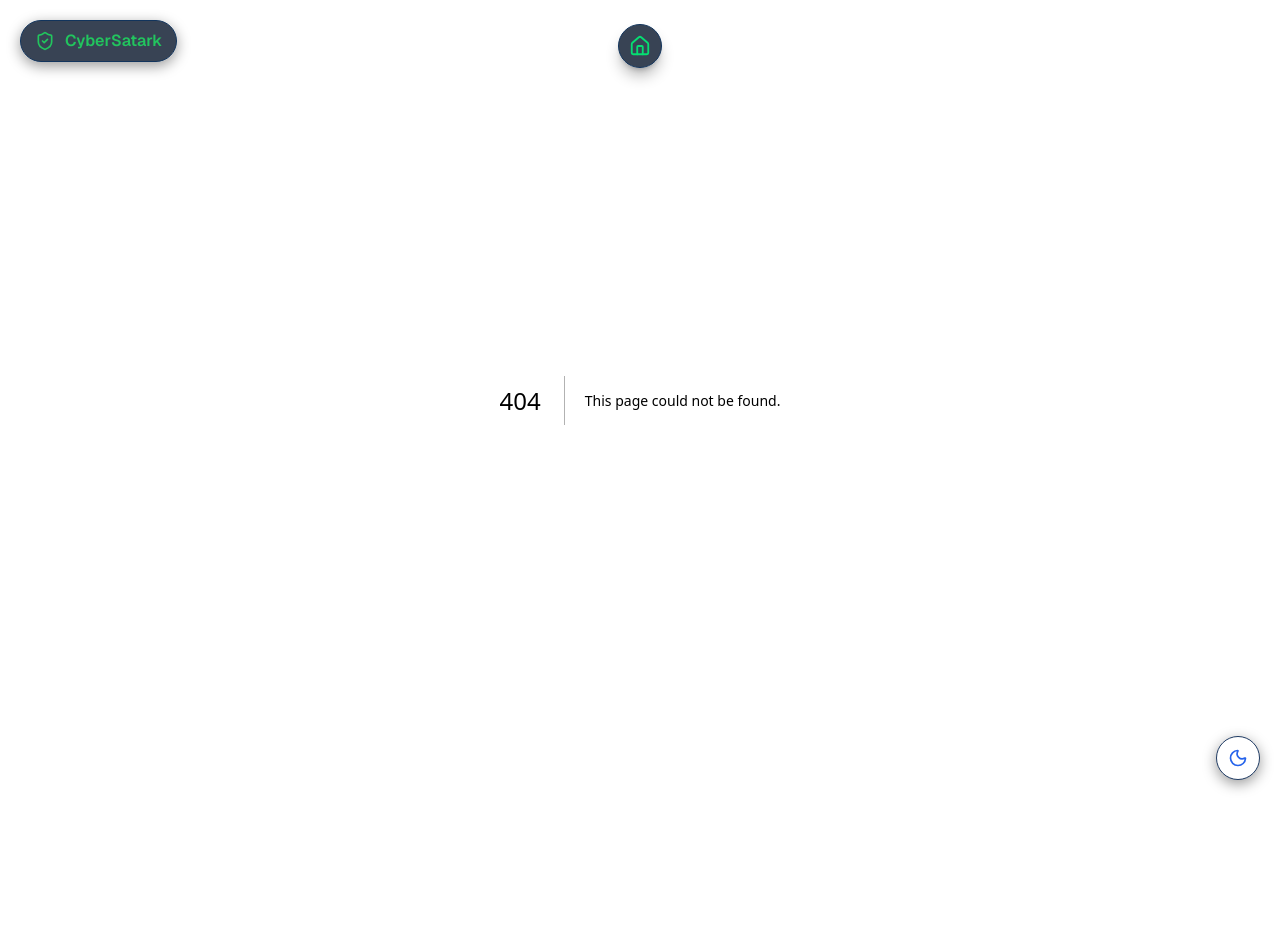
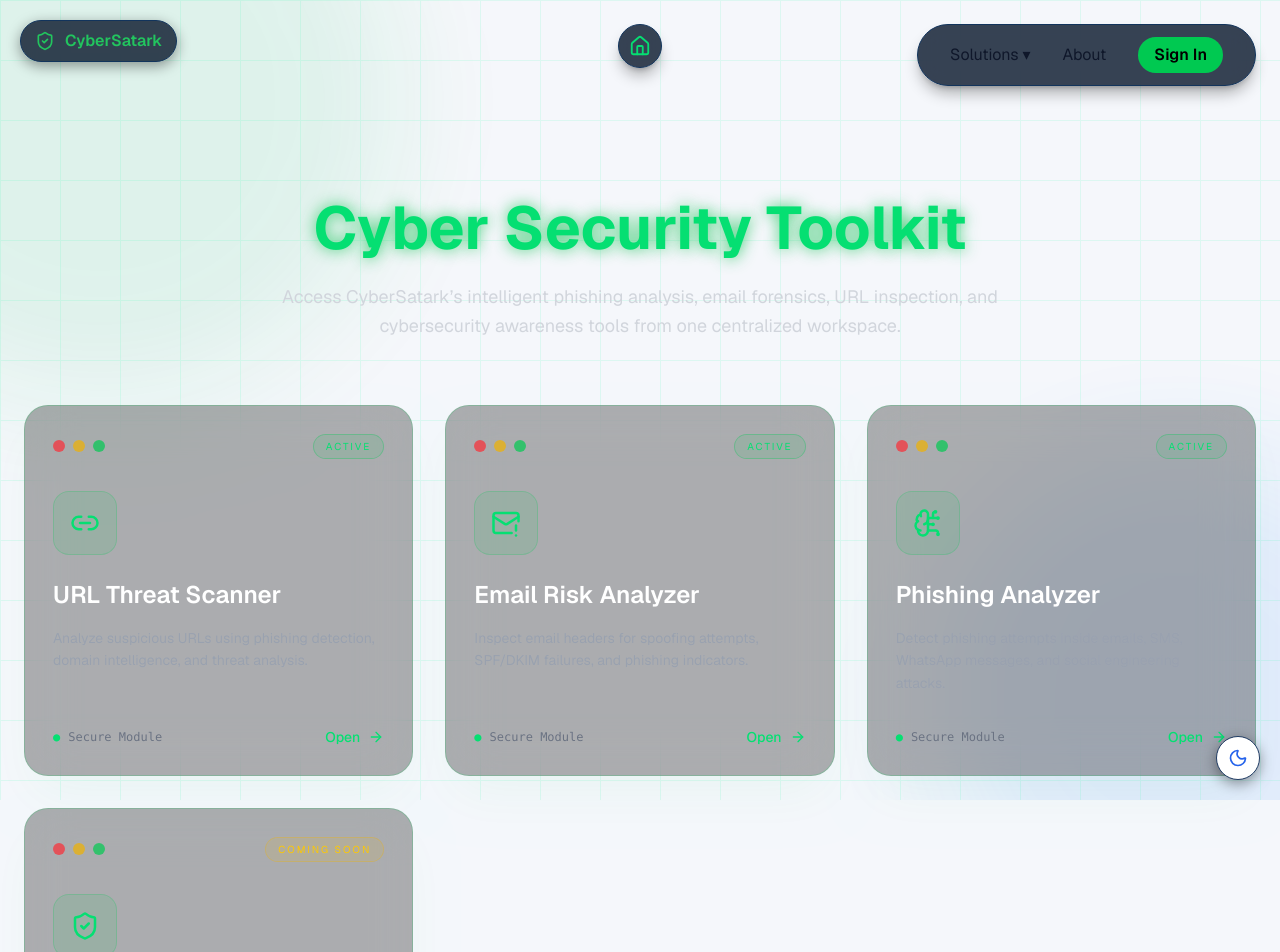
Before and after one commit to NotSoAbhinav/CyberSatark, a Next.js app: page /tools in a window 1280 px wide. Before the commit this address had no page. Shown: the top 952 px of the page. Before the commit the page ends 800 px from the top, so only its background shows below. Built offline with nearby package versions, Linux system fonts and the light colour scheme.

Commit message:
added cybersecurity toolkit page in tools folder

```diff
--- /dev/null
+++ b/app/tools/page.tsx
@@ -0,0 +1,230 @@
+"use client";
+
+import Link from "next/link";
+import Navbar from "@/components/Navbar";
+import CyberBackground from "@/components/cyberbackground";
+import { motion } from "framer-motion";
+
+import {
+  ShieldCheck,
+  MailWarning,
+  Link2,
+  BrainCircuit,
+  ArrowRight,
+} from "lucide-react";
+
+const tools = [
+  {
+    title: "URL Threat Scanner",
+    description:
+      "Analyze suspicious URLs using phishing detection, domain intelligence, and threat analysis.",
+    href: "/tools/url-checker",
+    icon: Link2,
+    status: "Active",
+  },
+
+  {
+    title: "Email Risk Analyzer",
+    description:
+      "Inspect email headers for spoofing attempts, SPF/DKIM failures, and phishing indicators.",
+    href: "/tools/email-checker",
+    icon: MailWarning,
+    status: "Active",
+  },
+
+  {
+    title: "Phishing Analyzer",
+    description:
+      "Detect phishing attempts inside emails, SMS, WhatsApp messages, and social engineering attacks.",
+    href: "/tools/phishing-analysis",
+    icon: BrainCircuit,
+    status: "Active",
+  },
+
+  {
+    title: "Threat Intelligence",
+    description:
+      "Advanced threat intelligence and malware analysis modules coming soon.",
+    href: "#",
+    icon: ShieldCheck,
+    status: "Coming Soon",
+  },
+];
+
+export default function ToolsPage() {
+  return (
+    <>
+      <Navbar />
+      <CyberBackground />
+
+      <main className="min-h-screen px-6 py-28 text-white">
+
+        <div className="max-w-7xl mx-auto">
+
+          {/* HERO */}
+          <motion.div
+            initial={{
+              opacity: 0,
+              y: 35,
+            }}
+            animate={{
+              opacity: 1,
+              y: 0,
+            }}
+            className="text-center mb-16"
+          >
+            <h1 className="text-5xl md:text-6xl font-bold text-green-400">
+              <motion.span
+                animate={{
+                  textShadow: [
+                    "0 0 6px rgba(34,197,94,0.4)",
+                    "0 0 18px rgba(34,197,94,1)",
+                    "0 0 6px rgba(34,197,94,0.4)",
+                  ],
+                }}
+                transition={{
+                  duration: 2.5,
+                  repeat: Infinity,
+                }}
+              >
+                Cyber Security Toolkit
+              </motion.span>
+            </h1>
+
+            <p className="mt-6 text-gray-300 max-w-3xl mx-auto text-lg leading-relaxed">
+
+              Access CyberSatark’s intelligent
+              phishing analysis, email
+              forensics, URL inspection, and
+              cybersecurity awareness tools from
+              one centralized workspace.
+            </p>
+          </motion.div>
+
+          {/* TOOL GRID */}
+          <section className="grid grid-cols-1 md:grid-cols-2 xl:grid-cols-3 gap-8">
+
+            {tools.map((tool, index) => {
+              const Icon = tool.icon;
+
+              return (
+                <Link
+                  key={index}
+                  href={tool.href}
+                  className="group"
+                >
+
+                  <div
+                    className="
+                    h-full
+                    rounded-3xl
+                    border
+                    border-green-500/20
+                    bg-black/30
+                    backdrop-blur-xl
+                    overflow-hidden
+                    shadow-2xl
+                    shadow-green-500/5
+                    hover:shadow-green-500/20
+                    hover:border-green-400/40
+                    transition-all
+                    duration-300
+                    p-7
+                    flex
+                    flex-col
+                  "
+                  >
+
+                    {/* TOP BAR */}
+                    <div className="flex items-center justify-between mb-8">
+
+                      <div className="flex items-center gap-2">
+                        <div className="w-3 h-3 rounded-full bg-red-500/70"></div>
+
+                        <div className="w-3 h-3 rounded-full bg-yellow-500/70"></div>
+
+                        <div className="w-3 h-3 rounded-full bg-green-500/70"></div>
+                      </div>
+
+                      <span
+                        className={`text-[10px] uppercase tracking-[0.2em] px-3 py-1 rounded-full border
+                        ${
+                          tool.status ===
+                          "Active"
+                            ? "border-green-500/30 text-green-400 bg-green-500/10"
+                            : "border-yellow-500/30 text-yellow-400 bg-yellow-500/10"
+                        }`}
+                      >
+                        {tool.status}
+                      </span>
+                    </div>
+
+                    {/* ICON */}
+                    <div className="w-16 h-16 rounded-2xl bg-green-500/10 border border-green-500/20 flex items-center justify-center mb-6 group-hover:scale-110 transition">
+
+                      <Icon
+                        size={30}
+                        className="text-green-400"
+                      />
+                    </div>
+
+                    {/* CONTENT */}
+                    <div className="flex-1">
+
+                      <h2 className="text-2xl font-semibold text-white mb-4 group-hover:text-green-400 transition">
+                        {tool.title}
+                      </h2>
+
+                      <p className="text-gray-400 leading-relaxed text-sm">
+                        {tool.description}
+                      </p>
+                    </div>
+
+                    {/* FOOTER */}
+                    <div className="mt-8 flex items-center justify-between">
+
+                      <div className="flex items-center gap-2 text-xs text-gray-500 font-mono">
+                        <span className="text-green-400">
+                          ●
+                        </span>
+
+                        Secure Module
+                      </div>
+
+                      <div className="flex items-center gap-2 text-green-400 text-sm font-medium group-hover:translate-x-1 transition">
+
+                        Open
+
+                        <ArrowRight size={16} />
+                      </div>
+                    </div>
+                  </div>
+                </Link>
+              );
+            })}
+          </section>
+
+          {/* FUTURE SECTION */}
+          <section className="mt-24 text-center">
+
+            <div className="rounded-3xl border border-green-500/20 bg-black/30 backdrop-blur-xl p-10 shadow-2xl shadow-green-500/5">
+
+              <h2 className="text-3xl font-bold text-green-400 mb-5">
+                More Tools Coming Soon
+              </h2>
+
+              <p className="text-gray-400 max-w-2xl mx-auto leading-relaxed">
+                CyberSatark will continue
+                expanding with malware analysis,
+                threat intelligence dashboards,
+                browser safety modules, cyber
+                simulations, and real-time
+                phishing detection systems.
+              </p>
+            </div>
+          </section>
+        </div>
+      </main>
+    </>
+  );
+}
```
